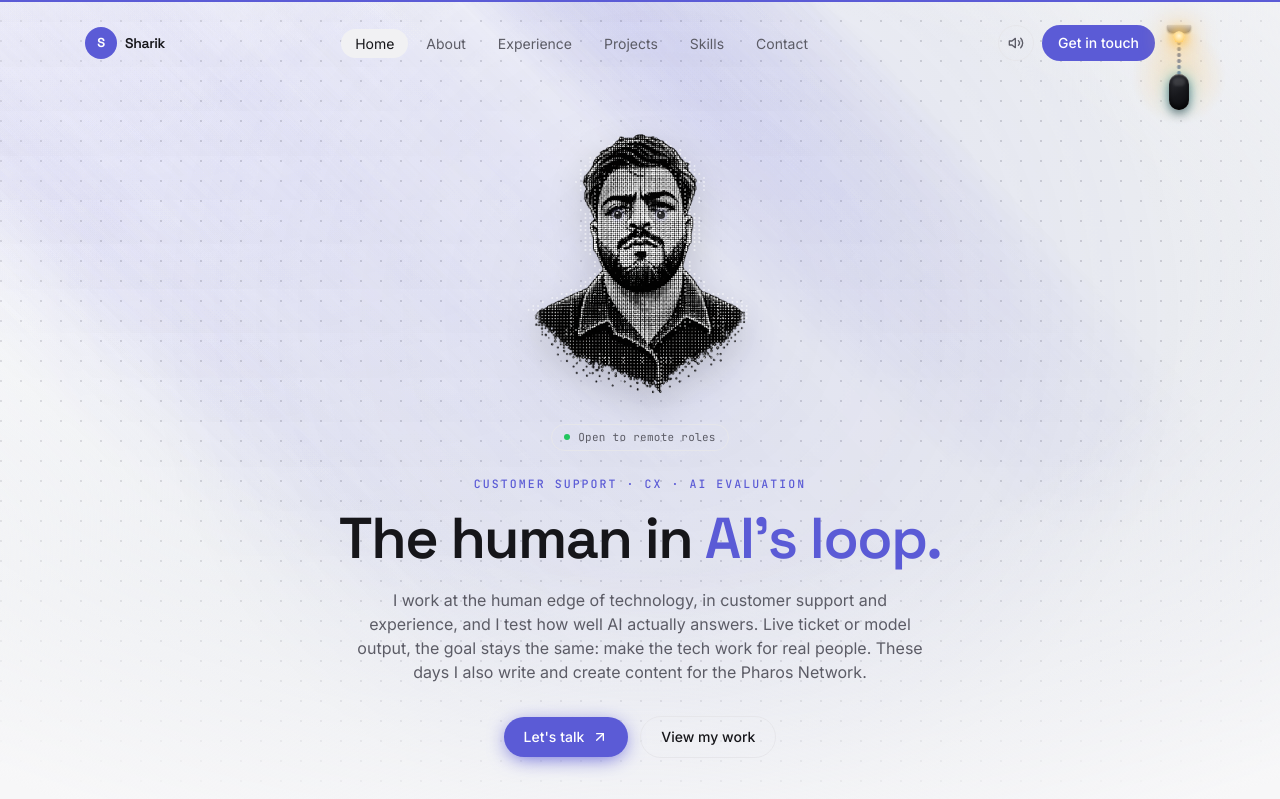
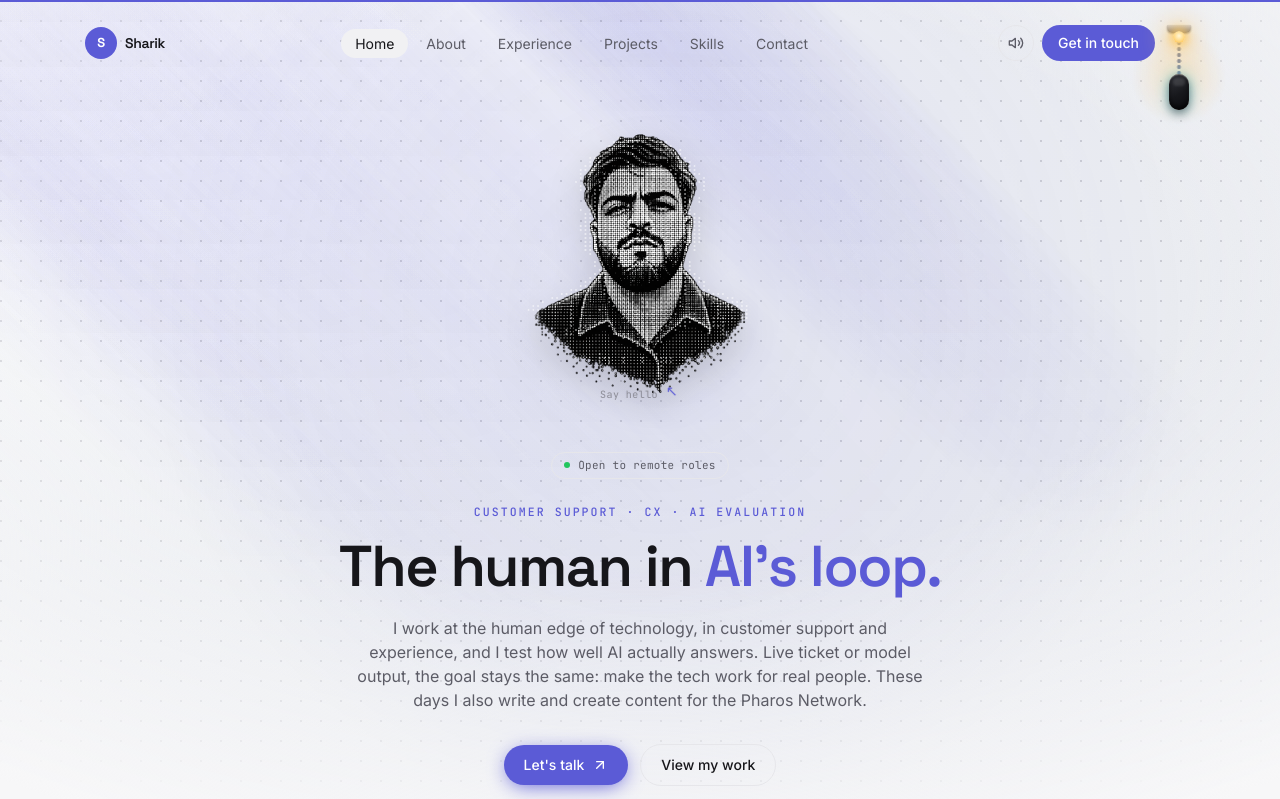
Before and after one commit to isharik/Portfolio, a Next.js app: page / in a window 1280 px wide. Shown: the top 799 px of the page. Built offline with nearby package versions, Linux system fonts and the light colour scheme.

Commit message:
Refine avatar invitation and greetings

```diff
--- a/src/app/globals.css
+++ b/src/app/globals.css
@@ -174,6 +174,7 @@ body {
    transform, so the dot artwork feels dimensional without re-rendering it. */
 .portrait-stage {
   perspective: 850px;
+  padding-bottom: 1.75rem;
 }
 .portrait-tilt {
   transform-style: preserve-3d;
@@ -192,43 +193,29 @@ body {
   mix-blend-mode: screen;
   z-index: 2;
 }
-.portrait-eye {
+.portrait-invite {
   position: absolute;
-  z-index: 4;
-  width: 8px;
-  height: 8px;
-  border-radius: 999px;
-  background: rgba(8, 8, 11, 0.74);
-  box-shadow: 0 0 0 1px rgba(255, 255, 255, 0.22), 0 0 5px rgba(139, 139, 245, 0.55);
+  z-index: 6;
+  left: 50%;
+  bottom: -0.25rem;
+  transform: translateX(-50%);
+  width: max-content;
+  color: var(--fg-subtle);
+  font-family: var(--font-mono), monospace;
+  font-size: 0.63rem;
+  letter-spacing: 0.04em;
   pointer-events: none;
-  transition: transform 150ms var(--ease-out);
 }
-.portrait-eye::after {
-  content: '';
-  position: absolute;
-  top: 1px;
-  left: 2px;
-  width: 2px;
-  height: 2px;
-  border-radius: 999px;
-  background: rgba(255, 255, 255, 0.9);
+.portrait-invite span {
+  display: inline-block;
+  margin-left: 0.2rem;
+  color: var(--accent);
+  font-size: 0.9rem;
+  animation: portrait-invite-nudge 2.6s var(--ease-in-out) infinite;
 }
-.portrait-eye-left { left: 40%; top: 34.5%; }
-.portrait-eye-right { left: 56.5%; top: 34.5%; }
-.portrait-dot-cursor {
-  position: absolute;
-  left: -5px;
-  top: -5px;
-  width: 10px;
-  height: 10px;
-  border-radius: 999px;
-  background: #fff;
-  box-shadow: 0 0 0 4px rgba(139, 139, 245, 0.26), 0 0 16px rgba(255, 255, 255, 0.9);
-  opacity: 0;
-  pointer-events: none;
-  transition: opacity 140ms ease;
-  will-change: transform;
-  z-index: 10;
+@keyframes portrait-invite-nudge {
+  0%, 100% { transform: translate(0, 0); }
+  50% { transform: translate(-2px, -2px); }
 }
 .portrait-greeting {
   position: absolute;
@@ -255,9 +242,6 @@ body {
   to { opacity: 1; transform: none; }
 }
 @media (hover: hover) and (pointer: fine) {
-  .portrait-tilt:hover {
-    cursor: none;
-  }
   .portrait-tilt:hover .portrait-surface,
   .portrait-tilt:focus-visible .portrait-surface {
     filter: brightness(1.06);
--- a/src/components/layout/Navbar.tsx
+++ b/src/components/layout/Navbar.tsx
@@ -59,7 +59,6 @@ export default function Navbar() {
       className="fixed inset-x-0 top-0 z-50 flex justify-center px-4 pt-3 sm:pt-4"
     >
       <nav
-        data-avatar-gaze
         className={cn(
           'flex w-full max-w-content items-center justify-between rounded-full px-4 py-2 transition-[background,border-color,box-shadow,backdrop-filter] duration-300 ease-out sm:px-5',
           scrolled ? 'glass' : 'border border-transparent'
--- a/src/components/ui/InteractivePortrait.tsx
+++ b/src/components/ui/InteractivePortrait.tsx
@@ -11,16 +11,13 @@ type Props = {
   alt: string
 }
 
-const greetings = ['Hi there!', 'Hello — nice to meet you.', 'Let’s get to know each other.', 'Let’s connect.']
+const greetings = ['Hi there 👋', 'Hello — nice to meet you ✨', 'Let’s get to know each other ☕', 'Let’s connect 🤝']
 
 /** A transparent portrait whose sampled halftone dots scatter around the pointer. */
 export default function InteractivePortrait({ src, alt }: Props) {
   const buttonRef = useRef<HTMLButtonElement>(null)
   const canvasRef = useRef<HTMLCanvasElement>(null)
   const surfaceRef = useRef<HTMLDivElement>(null)
-  const cursorRef = useRef<HTMLSpanElement>(null)
-  const leftEyeRef = useRef<HTMLSpanElement>(null)
-  const rightEyeRef = useRef<HTMLSpanElement>(null)
   const [greetingIndex, setGreetingIndex] = useState<number | null>(null)
   const reduce = useReducedMotion()
 
@@ -138,45 +135,16 @@ export default function InteractivePortrait({ src, alt }: Props) {
     }
   }, [reduce, src])
 
-  useEffect(() => {
-    if (reduce) return
-
-    const resetEyes = () => {
-      leftEyeRef.current?.style.setProperty('transform', 'translate(0, 0)')
-      rightEyeRef.current?.style.setProperty('transform', 'translate(0, 0)')
-    }
-    const followNavigation = (event: PointerEvent) => {
-      const target = event.target
-      if (!(target instanceof Element) || !target.closest('[data-avatar-gaze]')) {
-        resetEyes()
-        return
-      }
-      const portrait = buttonRef.current?.getBoundingClientRect()
-      if (!portrait) return
-      const x = Math.max(-3.5, Math.min(3.5, (event.clientX - (portrait.left + portrait.width / 2)) / 42))
-      const y = Math.max(-2.5, Math.min(2.5, (event.clientY - (portrait.top + portrait.height / 2)) / 58))
-      const position = `translate(${x}px, ${y}px)`
-      leftEyeRef.current?.style.setProperty('transform', position)
-      rightEyeRef.current?.style.setProperty('transform', position)
-    }
-
-    window.addEventListener('pointermove', followNavigation, { passive: true })
-    return () => window.removeEventListener('pointermove', followNavigation)
-  }, [reduce])
-
   const handleMove = (event: React.PointerEvent<HTMLButtonElement>) => {
     if (reduce) return
     const box = event.currentTarget.getBoundingClientRect()
     const x = (event.clientX - box.left) / box.width - 0.5
     const y = (event.clientY - box.top) / box.height - 0.5
     surfaceRef.current?.style.setProperty('transform', `rotateX(${-y * 10}deg) rotateY(${x * 10}deg) translateZ(14px) scale(1.02)`)
-    cursorRef.current?.style.setProperty('transform', `translate(${event.clientX - box.left}px, ${event.clientY - box.top}px)`)
-    cursorRef.current?.style.setProperty('opacity', '1')
   }
 
   const reset = () => {
     surfaceRef.current?.style.removeProperty('transform')
-    cursorRef.current?.style.setProperty('opacity', '0')
   }
 
   return (
@@ -185,7 +153,7 @@ export default function InteractivePortrait({ src, alt }: Props) {
         ref={buttonRef}
         type="button"
         className="portrait-tilt relative block h-60 w-56 cursor-pointer border-0 bg-transparent p-0 sm:h-72 sm:w-64"
-        aria-label="Interactive profile portrait"
+        aria-label="Click profile portrait to say hello"
         onPointerMove={handleMove}
         onPointerLeave={reset}
         onClick={(event) => {
@@ -198,10 +166,8 @@ export default function InteractivePortrait({ src, alt }: Props) {
         <div ref={surfaceRef} className="portrait-surface relative h-full w-full">
           <Image src={src} alt={alt} fill priority sizes="(max-width: 640px) 224px, 256px" className="object-contain portrait-image" />
           <canvas ref={canvasRef} aria-hidden className="portrait-dots absolute inset-0 h-full w-full" />
-          <span ref={leftEyeRef} aria-hidden className="portrait-eye portrait-eye-left" />
-          <span ref={rightEyeRef} aria-hidden className="portrait-eye portrait-eye-right" />
         </div>
-        <span ref={cursorRef} aria-hidden className="portrait-dot-cursor" />
+        <span className="portrait-invite" aria-hidden>Say hello <span>↖</span></span>
         {greetingIndex !== null && (
           <span className="portrait-greeting" role="status" aria-live="polite">
             {greetings[greetingIndex]}
```
